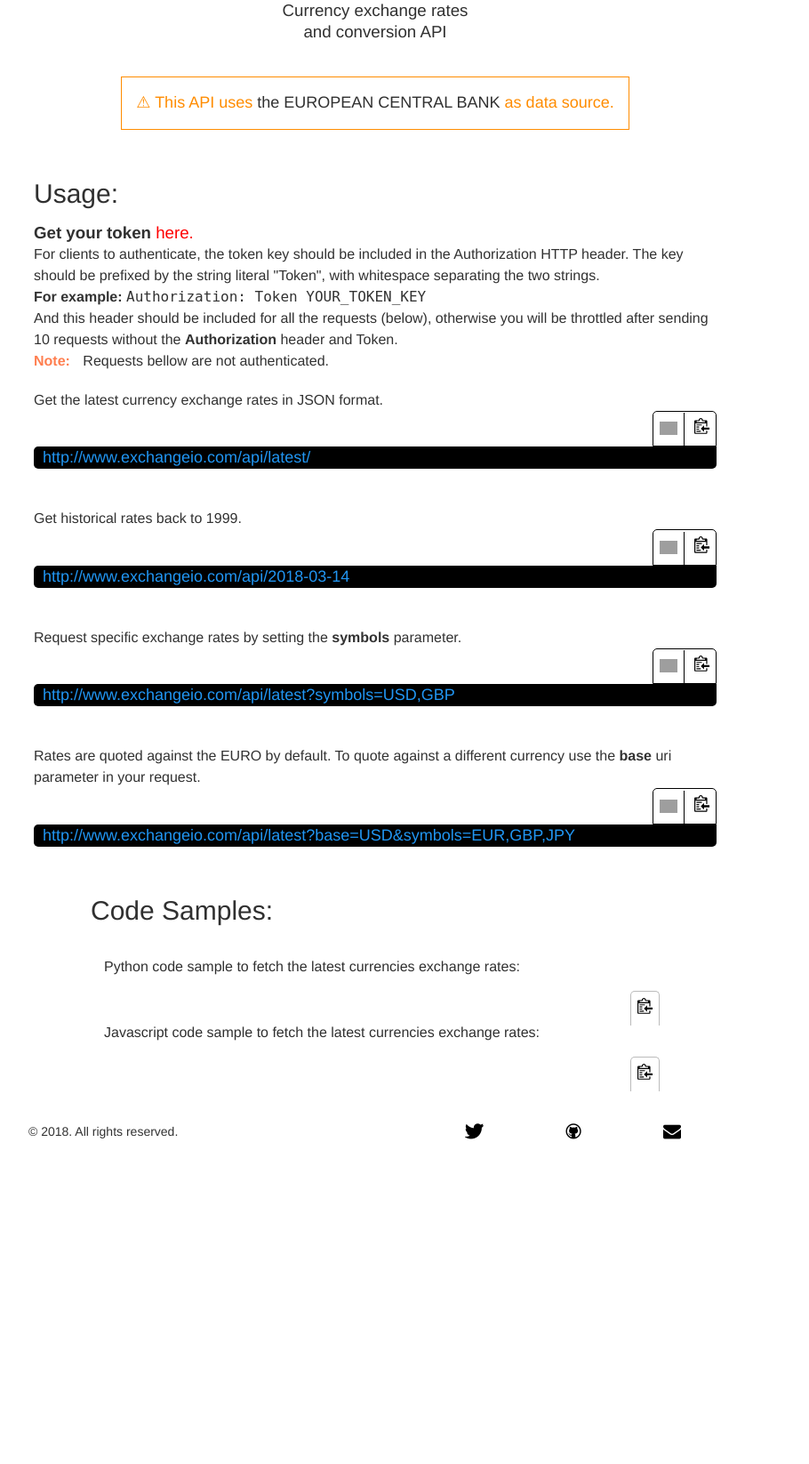
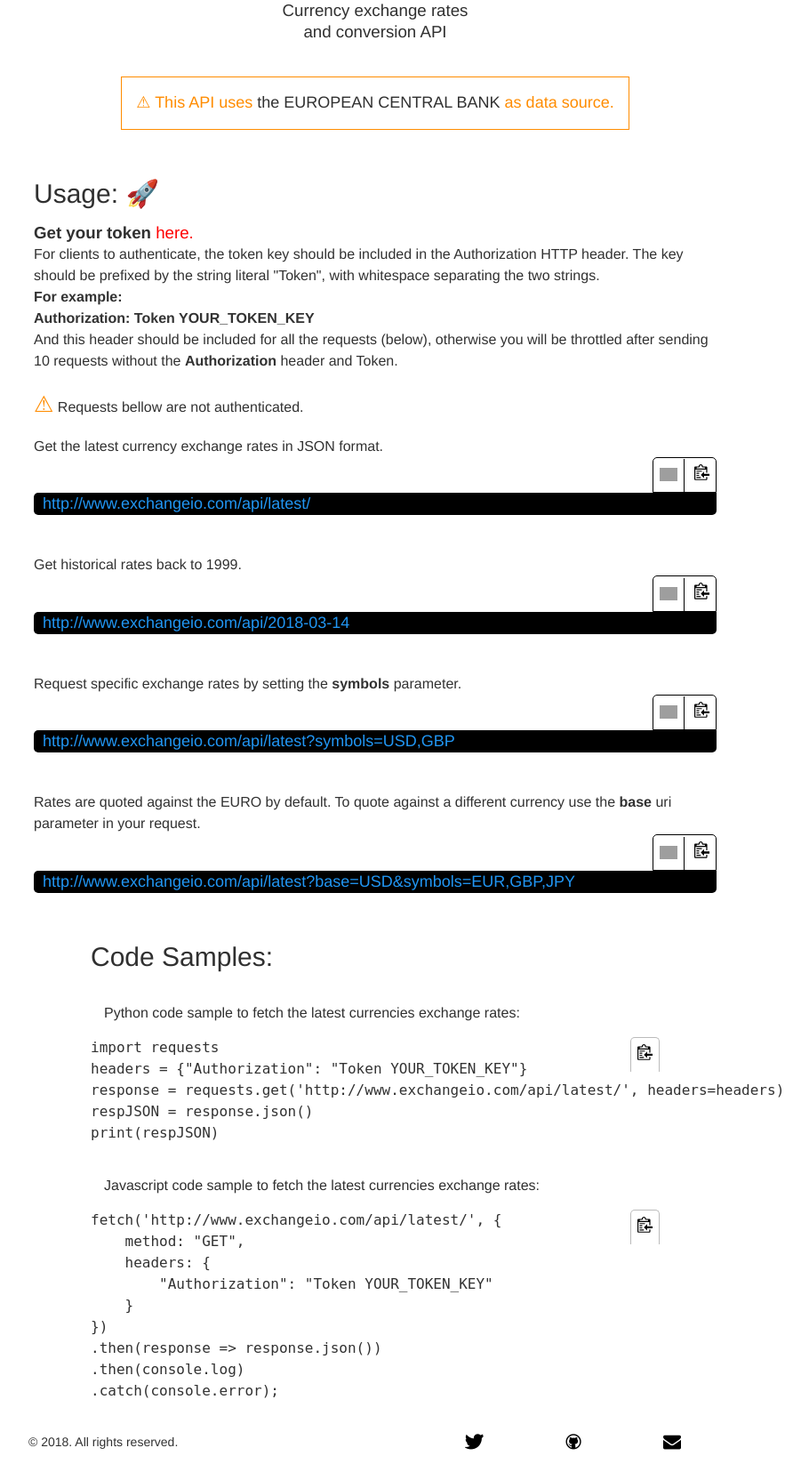
Before and after one commit to Usef-BH/exchange, a Django app: page /docs/ in a window 1280 px wide. Shown: the part 154-1800 px from the top of the page at 89% size, without its empty margins (218-1128 px from the left). Before the commit the page ends 1435 px from the top, so only its background shows below. Run offline with Django 3.2, Linux system fonts and the light colour scheme; some libraries are stand-ins or nearby versions; some web fonts are replaced; grey boxes are pictures that could not be loaded.

Commit message:
change gist code to inline

```diff
--- a/exchange/templates/exchange/docs.html
+++ b/exchange/templates/exchange/docs.html
@@ -8,6 +8,7 @@
     <meta http-equiv="X-UA-Compatible" content="ie=edge">
     <link rel="shortcut icon" href="{% static 'exchange/img/favicon.png' %}" type="image/x-icon">
     <link rel="stylesheet" href="{% static 'exchange/css/docs.css' %}">
+    <script src="https://cdn.rawgit.com/google/code-prettify/master/loader/run_prettify.js?skin=desert"></script>
     <title>Documentation</title>
 </head>
 
@@ -37,21 +38,23 @@
             as data source.
         </div>
         <section class="usage">
-            <h2 class="section_title">Usage:</h2>
+            <h2 class="section_title">Usage:  🚀</h2>
             <p>
                 <h3><strong>Get your token <a href="/register/" style="color:red;">here.</a><br></strong></h3>
                 For clients to authenticate, the token key should be included in the Authorization HTTP header.
                 The key should be prefixed by the string literal "Token", with whitespace separating the two strings.
             </p>
             <strong>For example:</strong>
-            <code>Authorization: Token YOUR_TOKEN_KEY</code>
+            <strong>
+                    <p class="highlight">Authorization: Token YOUR_TOKEN_KEY</p>
+            </strong>
             <p>
                 And this header should be included for all the requests (below), otherwise you will be throttled
                 after sending 10 requests without the <strong>Authorization</strong> header and Token.
             </p>
-            <strong style="color: coral;">Note:</strong>
-            <p style="display: inline;margin-left: 10px;">
-                Requests bellow are not authenticated.
+            <br>
+            <p>
+               <span style="color: darkorange; font-size: 25px">&#9888;</span> Requests bellow are not authenticated.
             </p>
             <section>
                 <p>Get the latest currency exchange rates in JSON format.</p>
@@ -149,21 +152,37 @@
             <h2 class="section_title">Code Samples:</h2>
             <section class="py_code">
                 <h4>Python code sample to fetch the latest currencies exchange rates:</h4>
-                <button class="btn_copy copy_code tooltip" onclick="copy('.py_code .gist-data', '.tooltiptext_pygist_copy')" onmouseout="resetTextCopy('.tooltiptext_pygist_copy')"
+                <button class="btn_copy copy_code tooltip" onclick="copy('.lang-python', '.tooltiptext_pygist_copy')" onmouseout="resetTextCopy('.tooltiptext_pygist_copy')"
                     role="Copy to clipboard">
                     <img src="{% static 'exchange/img/clippy.svg' %}" width="17px" alt="Copy to clipboard">
                     <span class="tooltiptext tooltiptext_pygist_copy">Copy to clipboard</span>
                 </button>
-                <script src="https://gist.github.com/Usef-BH/dfe398e9015f91619834f17fe5765d53.js"></script>
+                <pre class="prettyprint lang-python">
+import requests
+headers = {"Authorization": "Token YOUR_TOKEN_KEY"}
+response = requests.get('http://www.exchangeio.com/api/latest/', headers=headers)
+respJSON = response.json()
+print(respJSON)</pre>
+                <!--script src="https://gist.github.com/Usef-BH/dfe398e9015f91619834f17fe5765d53.js"></script-->
             </section>
             <section class="js_code">
                 <h4>Javascript code sample to fetch the latest currencies exchange rates:</h4>
-                <button class="btn_copy copy_code tooltip" onclick="copy('.js_code .gist-data', '.tooltiptext_jsgist_copy')" onmouseout="resetTextCopy('.tooltiptext_jsgist_copy')"
+                <button class="btn_copy copy_code tooltip" onclick="copy('.lang-javascript', '.tooltiptext_jsgist_copy')" onmouseout="resetTextCopy('.tooltiptext_jsgist_copy')"
                     role="Copy to clipboard">
                     <img src="{% static 'exchange/img/clippy.svg' %}" width="17px" alt="Copy to clipboard">
                     <span class="tooltiptext tooltiptext_jsgist_copy">Copy to clipboard</span>
                 </button>
-                <script src="https://gist.github.com/Usef-BH/b1edfef9aa20707e91d1d71b2278be61.js"></script>
+                <pre class="prettyprint lang-javascript">
+fetch('http://www.exchangeio.com/api/latest/', {
+    method: "GET",
+    headers: {
+        "Authorization": "Token YOUR_TOKEN_KEY"
+    }
+})
+.then(response => response.json())
+.then(console.log)
+.catch(console.error);</pre>
+                <!--script src="https://gist.github.com/Usef-BH/b1edfef9aa20707e91d1d71b2278be61.js"></script-->
             </section>
         </section>
 
```
Also changed, not shown: exchange/static/exchange/css/docs.css (+14 -0 lines), exchange/static/exchange/js/bundle.js (+6 -1 lines).
